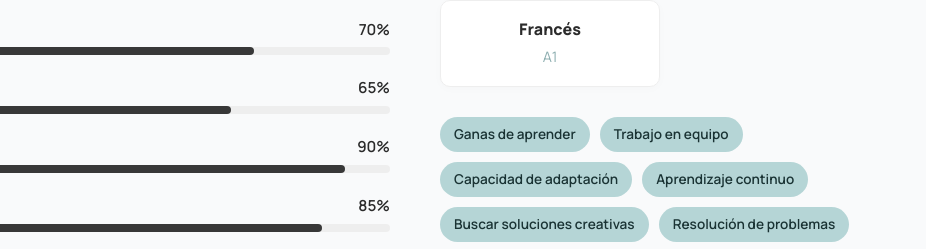
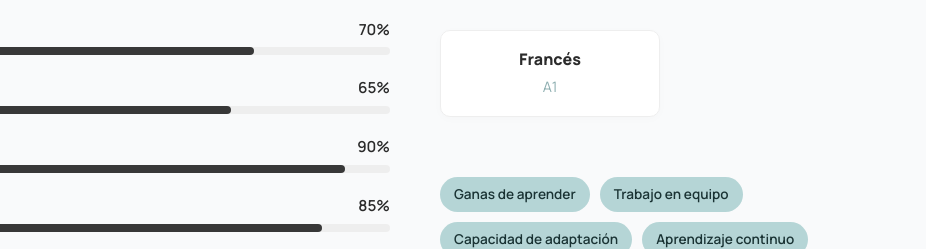
Before and after one commit to M4rt0-dev/Curriculum, a plain HTML site: page index.html in a window 1280 px wide. Shown: the part 2334-2583 px from the top of the page, 225-1151 px from the left. Drawn offline with nearby package versions, Linux system fonts and the light colour scheme; a web font is replaced by a local one.

Commit message:
Update style.css

```diff
--- a/style.css
+++ b/style.css
@@ -325,7 +325,7 @@ body {
 .skill-progress { height: 100%; background: var(--primary-bg); border-radius: 4px; }
 
 .lang-grid { display: grid; grid-template-columns: 1fr 1fr; gap: 15px; margin-bottom: 30px; }
-.lang-box { background: var(--white); padding: 15px; border-radius: 10px; box-shadow: 0 2px 10px rgba(0,0,0,0.02); text-align: center; border: 1px solid #eee; }
+.lang-box { background: var(--white); padding: 15px; border-radius: 10px; box-shadow: 0 2px 10px rgba(0,0,0,0.02); text-align: center; border: 1px solid #eee; margin-bottom: 30px; }
 .lang-name { display: block; font-weight: 700; }
 .lang-level { color: var(--accent-dark); font-size: 0.9rem; }
 
```
